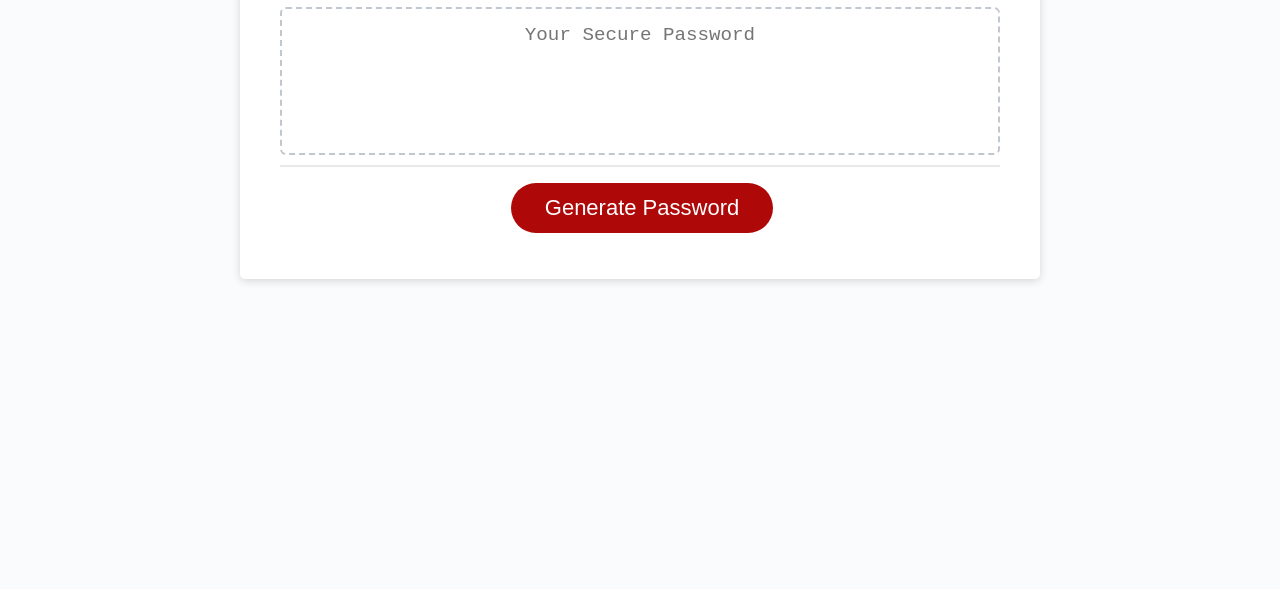
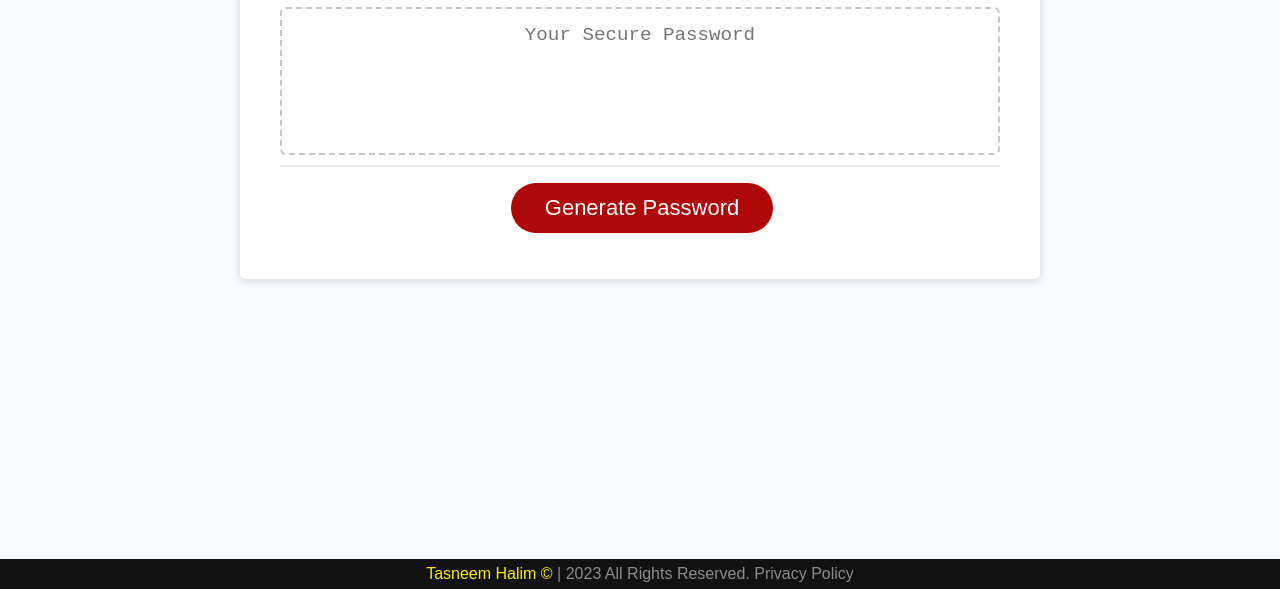
Before and after one commit to thalim-glam/Parola_rafall, a plain HTML site: page index.html in a window 1280 px wide. Shown: the part 241-830 px from the top of the page. Before the commit the page ends 800 px from the top, so only its background shows below. Drawn offline with Linux system fonts and the light colour scheme.

Commit message:
Updating here and there after final review

```diff
--- a/assets/script.js
+++ b/assets/script.js
@@ -4,7 +4,7 @@ var passwordLength = "12";
 var lowerCase = "abcdefghijklmnopqrstuvwxyz";
 var upperCase = "ABCDEFGHIJKLMNOPQRSTUVWXYZ";
 var number = "0123456789";
-var specialChar = "!@#$%^&*()~+-|_=";
+var specialChar = "!@#$%&'()*+,-./:;<=>?@[]^_`{|}~";
 var counter = "";
 var randPass = "";
 
--- a/assets/style.css
+++ b/assets/style.css
@@ -130,6 +130,22 @@ button[disabled] {
   }
 }
 
+footer {
+  background: #111;
+  padding: 6px 16px;
+  color: #888c8d;
+  text-align: center;
+}
+footer span a {
+  color: #ffea02;
+  text-decoration: none;
+}
+
+footer span a:hover {
+  text-decoration: underline;
+}
+
+
 @media (max-width: 500px) {
   .btn {
     font-size: 0.8rem;
--- a/index.html
+++ b/index.html
@@ -30,5 +30,10 @@
       </div>
     </div>
     <script src="./assets/script.js"></script>
+    <footer>
+      <span>
+        <a href="#"> Tasneem Halim &copy;</a> | <span class="far fa-copyright"></span> 2023 All Rights Reserved. Privacy Policy
+      </span>
+    </footer>
   </body>
 </html>
```
Also changed, not shown: 1 other file.
